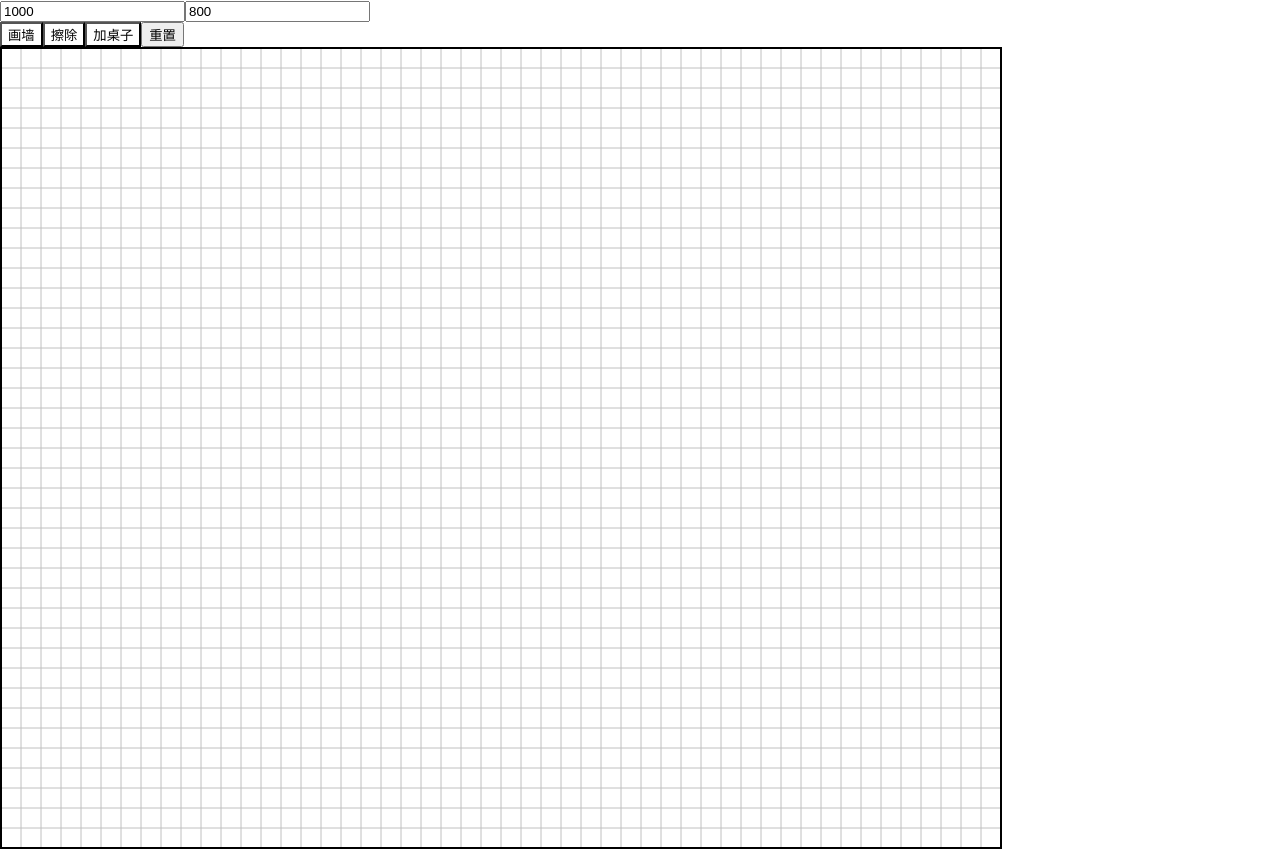
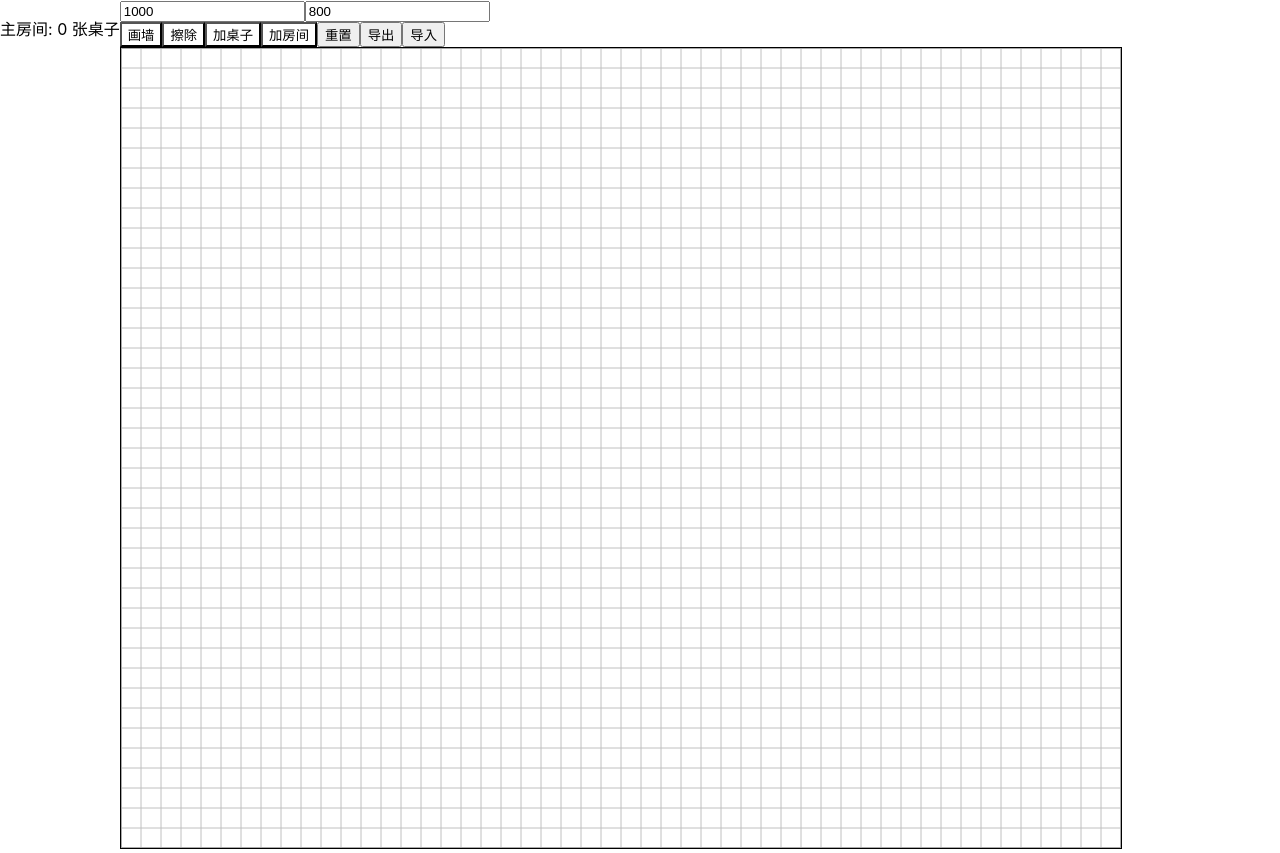
Before and after one commit to MingLIUUU/ResTable, a React (Create React App) app: page / in a window 1280 px wide. Built offline with nearby package versions, Linux system fonts and the light colour scheme.

Commit message:
add addRoom export inport functions

```diff
--- a/src/components/RestaurantLayout.tsx
+++ b/src/components/RestaurantLayout.tsx
@@ -2,31 +2,62 @@ import { click } from '@testing-library/user-event/dist/click';
 import React, { useState, useRef, useEffect } from 'react';
 
 interface Room {
-  id: string;
+  id: number;
   walls: [number, number, number, number][];
   tables: { x: number; y: number; chairs: boolean[] }[];
+  subRooms: Room[];
+  isTemporary?: boolean;
 }
+
+const RoomList: React.FC<{
+  rooms: Room[];
+  onDeleteRoom: (roomId: number) => void;
+  level?: number;
+}> = ({ rooms, onDeleteRoom, level = 0 }) => {
+  return (
+    <ul style={{ listStyleType: 'none', padding: level ? '0 0 0 20px' : 0 }}>
+      {rooms.map((room) => (
+        <li key={room.id} style={{ marginBottom: '10px' }}>
+          <div style={{ display: 'flex', justifyContent: 'space-between' }}>
+            {room.id === 0 ? '主房间' : `房间 ${room.id}`}
+            {!room.isTemporary && `: ${room.tables.length} 张桌子`}
+            {room.id !== 0 && !room.isTemporary && (
+              <button onClick={() => onDeleteRoom(room.id)}>删除</button>
+            )}
+          </div>
+          {room.subRooms.length > 0 && (
+            <RoomList rooms={room.subRooms} onDeleteRoom={onDeleteRoom} level={level + 1} />
+          )}
+        </li>
+      ))}
+    </ul>
+  );
+};
 
 const RestaurantLayout: React.FC = () => {
   const [width, setWidth] = useState(1000);
   const [height, setHeight] = useState(800);
   const [rooms, setRooms] = useState<Room[]>([
     {
-      id: 'Room0',
+      id: 0,
       walls: [
         [0, 0, width, 0],       // 上边
         [width, 0, width, height], // 右边
         [width, height, 0, height], // 下边
         [0, height, 0, 0]       // 左边
       ],
-      tables: []
+      tables: [],
+      subRooms: []
     }
   ]);
-  const [currentTool, setCurrentTool] = useState<'wall' | 'eraser' | 'table' | null>(null);
+  const [currentTool, setCurrentTool] = useState<'wall' | 'eraser' | 'table' | 'room' | null>(null);
   const [firstPoint, setFirstPoint] = useState<{ x: number; y: number } | null>(null);
   const [isToolInUse, setIsToolInUse] = useState(false);
   const canvasRef = useRef<HTMLCanvasElement>(null);
   const limit = 20;
+  const [roomPoints, setRoomPoints] = useState<{ x: number; y: number }[]>([]);
+  const [isDrawingRoom, setIsDrawingRoom] = useState(false);
+  const [drawingRoomPoints, setDrawingRoomPoints] = useState<{x: number, y: number}[]>([]);
 
   const redrawCanvas = () => {
     const canvas = canvasRef.current;
@@ -37,15 +68,14 @@ const RestaurantLayout: React.FC = () => {
 
     ctx.clearRect(0, 0, width, height);
     drawGrid(ctx);
-    rooms.forEach(room => {
+
+    const drawRoomRecursive = (room: Room) => {
       drawRoom(ctx, room);
       drawTables(ctx, room.tables);
-    });
+      room.subRooms.forEach(drawRoomRecursive);
+    };
 
-    // 只有在 firstPoint 存在且当前工具是 'wall' 时才绘制临时点
-    if (firstPoint && currentTool === 'wall') {
-      drawTempPoint(ctx, firstPoint.x, firstPoint.y);
-    }
+    rooms.forEach(drawRoomRecursive);
   };
 
   // 实现绘制网格的函数
@@ -72,7 +102,7 @@ const RestaurantLayout: React.FC = () => {
 
   // 现绘制房间的函数
   const drawRoom = (ctx: CanvasRenderingContext2D, room: Room) => {
-    ctx.strokeStyle = 'black';
+    ctx.strokeStyle = room.isTemporary ? 'gray' : 'darkgray';
     ctx.lineWidth = 2;
 
     room.walls.forEach(([x1, y1, x2, y2]) => {
@@ -81,13 +111,24 @@ const RestaurantLayout: React.FC = () => {
       ctx.lineTo(x2, y2);
       ctx.stroke();
     });
+
+    if (room.isTemporary) {
+      room.walls.forEach(([x1, y1]) => {
+        ctx.fillStyle = 'white';
+        ctx.strokeStyle = 'black';
+        ctx.beginPath();
+        ctx.arc(x1, y1, 5, 0, Math.PI * 2);
+        ctx.fill();
+        ctx.stroke();
+      });
+    }
   };
 
 
   // 实现绘制桌椅的函数
   const drawTables = (ctx: CanvasRenderingContext2D, tables: Room['tables']) => {
     tables.forEach(table => {
-      // 绘制���子
+      // 绘制子
       ctx.fillStyle = 'white';
       ctx.strokeStyle = 'black';
       ctx.lineWidth = 1;
@@ -134,10 +175,12 @@ const RestaurantLayout: React.FC = () => {
 
   // 处理鼠标单击事件的函数
   const handleCanvasClick = (event: React.MouseEvent<HTMLCanvasElement>) => {
+    if (currentTool === 'room') {
+      handleRoomCreation(event);
+    } else if (currentTool === 'table') {
       const canvas = canvasRef.current;
       if (!canvas) return;
 
-    if (currentTool == 'table') {
       const rect = canvas.getBoundingClientRect();
       const clickX = event.clientX - rect.left;
       const clickY = event.clientY - rect.top;
@@ -145,46 +188,33 @@ const RestaurantLayout: React.FC = () => {
       const gridAlignedY = Math.round(clickY / limit) * limit;
 
       setRooms(prevRooms => {
-      let chairUpdated = false;
-      let tableDeleted = false;
-      let isNearby = false;
+        let tableAdded = false;
+        const updatedRooms = prevRooms.map(room => {
+          // 检查点击是否在当前房间内
+          const isInRoom = room.walls.length > 0
+            ? isPointInPolygon(gridAlignedX, gridAlignedY, room.walls.map(([x1, y1]) => ({ x: x1, y: y1 })))
+            : true; // 对于父房间（没有明确的墙），假设总是在内部
 
-      const updatedRooms = prevRooms.map(room => {
-        const updatedTables = room.tables.filter(table => {
-          const dx = table.x - clickX;
-          const dy = table.y - clickY;
-          if (Math.abs(dx) < 5 && Math.abs(dy) < 5) {
-            tableDeleted = true;
-            return false; // 删除桌子
-          } else if (clickInSquare(table.x, table.y, clickX, clickY)) {
-            const updatedChairs = table.chairs;
-            if (Math.abs(dy) > Math.abs(dx)) {
-              // 上或下
-              if (dy > 0) {
-                updatedChairs[0] = !table.chairs[0]; // 上
-                console.log(updatedChairs[0]);
-              } else {
-                updatedChairs[2] = !table.chairs[2]; // 下
+          if (isInRoom) {
+            // 检查是否在现有桌子附近
+            const isNearExistingTable = room.tables.some(table =>
+              Math.abs(table.x - gridAlignedX) < 40 && Math.abs(table.y - gridAlignedY) < 40
+            );
+
+            if (!isNearExistingTable && !tableAdded) {
+              // 添加新桌子
+              const newTable = {
+                x: gridAlignedX,
+                y: gridAlignedY,
+                chairs: [true, true, true, true]
+              };
+              tableAdded = true;
+              return { ...room, tables: [...room.tables, newTable] };
             }
-            } else {
-              // 左或右
-              if (dx > 0) updatedChairs[1] = !table.chairs[1]; // 右
-              else updatedChairs[3] = !table.chairs[3]; // 左
           }
-            chairUpdated = true;
-            return { ...table, chairs: updatedChairs };
-          }
-          if (Math.abs(table.x - clickX) < 40 && Math.abs(table.y - clickY) < 40) isNearby = true;
-          return true;
+          return room;
         });
-        return { ...room, tables: updatedTables };
-      });
-      if (!chairUpdated && !tableDeleted && !isNearby) {
-        // 如果没有更新椅子且没有删除桌子且点击位置没有桌子且不在其他桌子附近，添加新桌子
-        updatedRooms.forEach(room => {
-          room.tables.push({ x: gridAlignedX, y: gridAlignedY, chairs: [true, true, true, true] });
-        });
-      }
+
         return updatedRooms;
       });
     }
@@ -208,9 +238,10 @@ const RestaurantLayout: React.FC = () => {
         setRooms(prevRooms => {
           const newWall = [firstPoint.x, firstPoint.y, clickX, clickY] as [number, number, number, number];
           const newRoom: Room = {
-            id: Date.now().toString(),
+            id: prevRooms.length,
             walls: [newWall],
-            tables: []
+            tables: [],
+            subRooms: []
           };
           setFirstPoint(null);
           setIsToolInUse(false);
@@ -243,34 +274,37 @@ const RestaurantLayout: React.FC = () => {
   const handleReset = () => {
     setRooms([
       {
-        id: 'Room0',
+        id: 0,
         walls: [
           [0, 0, width, 0],       // 上边
           [width, 0, width, height], // 右边
           [width, height, 0, height], // 下边
           [0, height, 0, 0]       // 左边
         ],
-        tables: []
+        tables: [],
+        subRooms: []
       }
     ]);
     setCurrentTool(null);
     setIsToolInUse(false);
     setFirstPoint(null);
+    setRoomPoints([]);
+    setIsDrawingRoom(false);
+    setDrawingRoomPoints([]);
   };
 
-  const handleToolSelect = (tool: 'wall' | 'eraser' | 'table') => {
-    if (isToolInUse && currentTool === 'wall' && firstPoint) {
-      alert('请先完成当前画墙操作');
+  const handleToolSelect = (tool: 'wall' | 'eraser' | 'table' | 'room') => {
+    if (isDrawingRoom) {
+      alert('请先完成当前房间的绘制');
       return;
     }
-
     // 如果当前工具是 'wall'，并且正在切换到另一个，重置 firstPoint
     if (currentTool === 'wall' && tool !== 'wall') {
       setFirstPoint(null);
     }
 
     setCurrentTool(tool);
-    setIsToolInUse(tool === 'wall');
+    setIsToolInUse(tool === 'wall' || tool === 'room');
   };
 
   // 添加一个辅助函数来计算点到线段的距离
@@ -316,9 +350,168 @@ const RestaurantLayout: React.FC = () => {
   // 添加一个 useEffect 来监听 rooms 的变化
   useEffect(() => {
     redrawCanvas();
-  }, [rooms]);
+  }, [rooms, drawingRoomPoints]);
+
+  const handleRoomCreation = (event: React.MouseEvent<HTMLCanvasElement>) => {
+    if (!isDrawingRoom) {
+      setIsDrawingRoom(true);
+      setCurrentTool('room');
+    }
+
+    const canvas = canvasRef.current;
+    if (!canvas) return;
+
+    const rect = canvas.getBoundingClientRect();
+    const clickX = Math.round((event.clientX - rect.left) / limit) * limit;
+    const clickY = Math.round((event.clientY - rect.top) / limit) * limit;
+
+    setDrawingRoomPoints(prevPoints => {
+      if (!isDrawingRoom) {
+        setIsDrawingRoom(true);
+        return [{ x: clickX, y: clickY }];
+      }
+
+      const newPoints = [...prevPoints, { x: clickX, y: clickY }];
+      if (newPoints.length > 2 &&
+          newPoints[0].x === clickX &&
+          newPoints[0].y === clickY &&
+          newPoints.length >= 3) {
+        // 完成房间创建
+        createNewRoom(newPoints);
+        return [];
+      }
+
+      // 创建临时房间
+      if (newPoints.length > 1) {
+        const tempWalls = newPoints.map((point, index, arr) => {
+          const nextPoint = arr[(index + 1) % arr.length];
+          return [point.x, point.y, nextPoint.x, nextPoint.y] as [number, number, number, number];
+        });
+        setRooms(prevRooms => [
+          ...prevRooms.filter(r => !r.isTemporary),
+          { id: -1, walls: tempWalls, tables: [], subRooms: [], isTemporary: true }
+        ]);
+      }
+
+      return newPoints;
+    });
+  };
+
+  const createNewRoom = (points: { x: number; y: number }[]) => {
+    const walls = points.map((point, index, arr) => {
+      const nextPoint = arr[(index + 1) % arr.length];
+      return [point.x, point.y, nextPoint.x, nextPoint.y] as [number, number, number, number];
+    });
+
+    setRooms(prevRooms => {
+      const parentRoom = prevRooms[0];
+      const tablesInNewRoom = parentRoom.tables.filter(table =>
+        isPointInPolygon(table.x, table.y, points)
+      );
+      const tablesOutsideNewRoom = parentRoom.tables.filter(table =>
+        !isPointInPolygon(table.x, table.y, points)
+      );
+
+      const newRoom: Room = {
+        id: prevRooms.length,  // 使用当前房间数量作为新 ID
+        walls,
+        tables: tablesInNewRoom,
+        subRooms: []
+      };
+
+      return [
+        { ...parentRoom, tables: tablesOutsideNewRoom, subRooms: [...parentRoom.subRooms, newRoom] },
+        ...prevRooms.slice(1).filter(r => !r.isTemporary)
+      ];
+    });
+
+    setIsDrawingRoom(false);
+    setCurrentTool(null);
+  };
+
+  const isPointInPolygon = (x: number, y: number, polygon: { x: number; y: number }[]) => {
+    let inside = false;
+    for (let i = 0, j = polygon.length - 1; i < polygon.length; j = i++) {
+      const xi = polygon[i].x, yi = polygon[i].y;
+      const xj = polygon[j].x, yj = polygon[j].y;
+      const intersect = ((yi > y) !== (yj > y))
+          && (x < (xj - xi) * (y - yi) / (yj - yi) + xi);
+      if (intersect) inside = !inside;
+    }
+    return inside;
+  };
+
+  const handleDeleteRoom = (roomId: number) => {
+    setRooms(prevRooms => {
+      const deleteRoomRecursive = (rooms: Room[]): Room[] => {
+        return rooms.map(room => {
+          if (room.id === roomId) {
+            // 将要删除的房间的桌子和子房间的桌子都移到父房间
+            const allTables = [...room.tables, ...room.subRooms.flatMap(subRoom => subRoom.tables)];
+            return { ...room, tables: allTables, subRooms: [] };
+          }
+          if (room.subRooms.some(subRoom => subRoom.id === roomId)) {
+            const updatedSubRooms = deleteRoomRecursive(room.subRooms);
+            const deletedRoom = room.subRooms.find(subRoom => subRoom.id === roomId);
+            return {
+              ...room,
+              tables: [...room.tables, ...(deletedRoom?.tables || [])],
+              subRooms: updatedSubRooms.filter(subRoom => subRoom.id !== roomId)
+            };
+          }
+          return { ...room, subRooms: deleteRoomRecursive(room.subRooms) };
+        });
+      };
+
+      return deleteRoomRecursive(prevRooms);
+    });
+  };
+
+  const handleExport = () => {
+    const layoutData = JSON.stringify(rooms);
+    const blob = new Blob([layoutData], { type: 'application/json' });
+    const url = URL.createObjectURL(blob);
+    const a = document.createElement('a');
+    a.href = url;
+    a.download = 'restaurant_layout.json';
+    document.body.appendChild(a);
+    a.click();
+    document.body.removeChild(a);
+    URL.revokeObjectURL(url);
+  };
+
+  const handleImport = () => {
+    const input = document.createElement('input');
+    input.type = 'file';
+    input.accept = '.json';
+    input.onchange = (e) => {
+      const file = (e.target as HTMLInputElement).files?.[0];
+      if (file) {
+        const reader = new FileReader();
+        reader.onload = (e) => {
+          const content = e.target?.result as string;
+          try {
+            const importedRooms = JSON.parse(content) as Room[];
+            // 重置当前布局并导入新布局
+            setRooms(importedRooms);
+            // 重置其他相关状态
+            setCurrentTool(null);
+            setIsDrawingRoom(false);
+            setDrawingRoomPoints([]);
+          } catch (error) {
+            console.error('导入失败:', error);
+            alert('导入失败，请确保文件格式正确。');
+          }
+        };
+        reader.readAsText(file);
+      }
+    };
+    input.click();
+  };
 
   return (
+    <div style={{ display: 'flex' }}>
+      <RoomList rooms={rooms} onDeleteRoom={handleDeleteRoom} />
       <div>
         <div>
           <input
@@ -335,33 +528,56 @@ const RestaurantLayout: React.FC = () => {
         <div>
           <button
             onClick={() => handleToolSelect('wall')}
+            disabled={isDrawingRoom}
             style={{
               ...buttonStyle,
-            backgroundColor: currentTool === 'wall' ? 'lightblue' : 'white'
+              backgroundColor: currentTool === 'wall' ? 'lightblue' : 'white',
+              opacity: isDrawingRoom ? 0.5 : 1
             }}
           >
             画墙
           </button>
           <button
             onClick={() => handleToolSelect('eraser')}
+            disabled={isDrawingRoom}
             style={{
               ...buttonStyle,
-            backgroundColor: currentTool === 'eraser' ? 'lightblue' : 'white'
+              backgroundColor: currentTool === 'eraser' ? 'lightblue' : 'white',
+              opacity: isDrawingRoom ? 0.5 : 1
             }}
           >
             擦除
           </button>
           <button
             onClick={() => handleToolSelect('table')}
+            disabled={isDrawingRoom}
             style={{
               ...buttonStyle,
-            backgroundColor: currentTool === 'table' ? 'lightblue' : 'white'
+              backgroundColor: currentTool === 'table' ? 'lightblue' : 'white',
+              opacity: isDrawingRoom ? 0.5 : 1
             }}
           >
             加桌子
           </button>
+          <button
+            onClick={() => handleToolSelect('room')}
+            disabled={isDrawingRoom}
+            style={{
+              ...buttonStyle,
+              backgroundColor: currentTool === 'room' ? 'lightblue' : 'white',
+              opacity: isDrawingRoom ? 0.5 : 1
+            }}
+          >
+            加房间
+          </button>
           <button onClick={handleReset} style={buttonStyle}>
             重置
+          </button>
+          <button onClick={handleExport} style={buttonStyle}>
+            导出
+          </button>
+          <button onClick={handleImport} style={buttonStyle}>
+            导入
           </button>
         </div>
         <canvas
@@ -373,6 +589,7 @@ const RestaurantLayout: React.FC = () => {
           style={{ border: '1px solid black' }}
         />
       </div>
+    </div>
   );
 };
 
```
Lines whose indentation alone changed are shown as unchanged.
